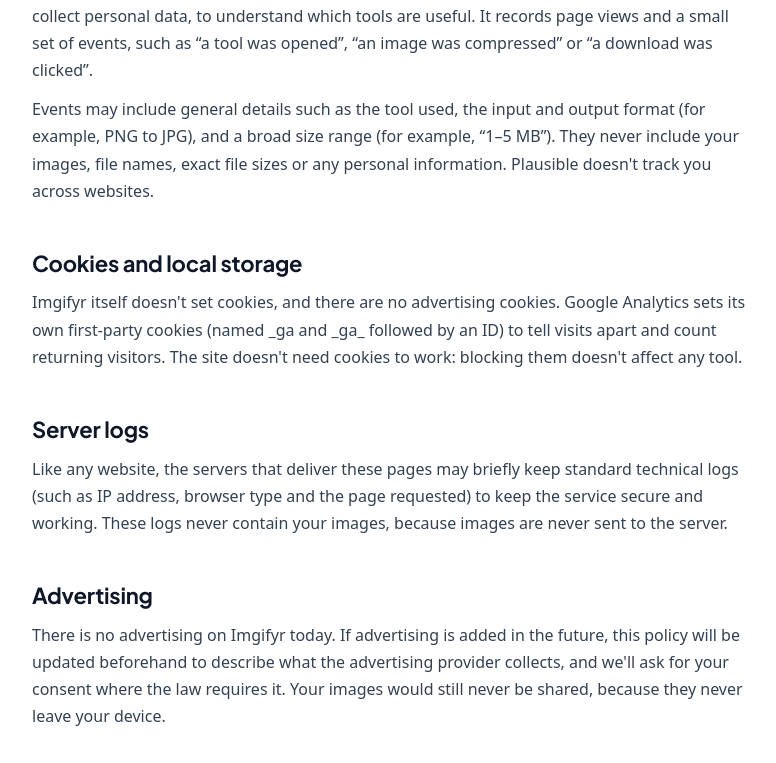
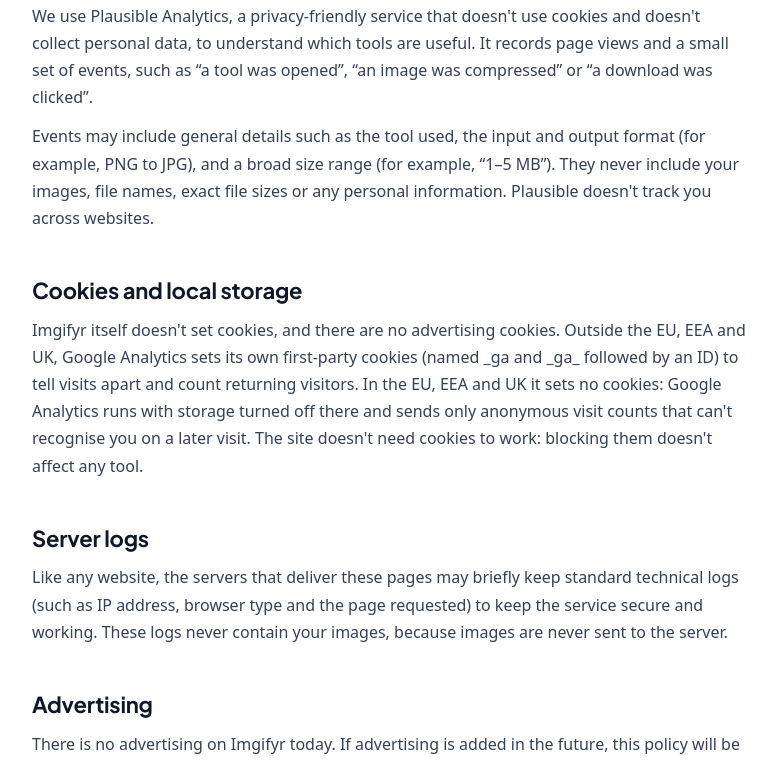
Before and after one commit to Rishabh90159/image-utility-platform, a Next.js app: page /privacy in a window 1280 px wide. Shown: the part 1497-2260 px from the top of the page, without its empty margins (248-1024 px from the left). Built offline with nearby package versions, Linux system fonts and the light colour scheme; no server answers.

Commit message:
update seting cookies for thuk and us

```diff
--- a/app/layout.tsx
+++ b/app/layout.tsx
@@ -25,6 +25,12 @@
   },
   formatDetection: { telephone: false, email: false, address: false },
 };
+
+/** EU member states, the rest of the EEA (Iceland, Liechtenstein, Norway) and the UK: ISO 3166-1 codes. */
+const CONSENT_REQUIRED_REGIONS = [
+  "AT", "BE", "BG", "HR", "CY", "CZ", "DK", "EE", "FI", "FR", "DE", "GR", "HU", "IE", "IT", "LV", "LT", "LU", "MT", "NL",
+  "PL", "PT", "RO", "SK", "SI", "ES", "SE", "IS", "LI", "NO", "GB",
+];
 
 export const viewport: Viewport = {
   themeColor: "#ffffff",
@@ -78,7 +84,13 @@
                 interaction, or 6 s after the page has loaded, so it never competes with the page while it
                 loads. Queued events, page_view included, are sent as soon as it arrives. */}
             <Script id="google-analytics" strategy="beforeInteractive">
-              {`window.dataLayer=window.dataLayer||[];window.gtag=function(){window.dataLayer.push(arguments)};gtag('js',new Date());gtag('config','${gaId}');` +
+              {`window.dataLayer=window.dataLayer||[];window.gtag=function(){window.dataLayer.push(arguments)};` +
+                // Consent Mode: in the EU/EEA and UK, where analytics cookies need prior consent, Google Analytics
+                // starts with storage denied, so it sets no cookies and sends only cookieless, anonymous pings.
+                // Google applies `region` from the visitor's location; everywhere else is unchanged.
+                `gtag('consent','default',{analytics_storage:'denied',ad_storage:'denied',ad_user_data:'denied',ad_personalization:'denied',region:${JSON.stringify(CONSENT_REQUIRED_REGIONS)}});` +
+                `gtag('set','ads_data_redaction',true);` +
+                `gtag('js',new Date());gtag('config','${gaId}');` +
                 `(function(){var done=false,events=['pointerdown','keydown','touchstart','scroll'];function load(){if(done)return;done=true;` +
                 `events.forEach(function(e){removeEventListener(e,load)});var s=document.createElement('script');s.async=true;` +
                 `s.src='https://www.googletagmanager.com/gtag/js?id=${gaId}';document.head.appendChild(s)}` +
--- a/app/privacy/page.tsx
+++ b/app/privacy/page.tsx
@@ -20,7 +20,7 @@
     <ContentPage
       title="Privacy policy"
       path="/privacy"
-      updated="2026-10-19"
+      updated="2026-10-20"
       intro={
         <p>
           The short version: your images are processed in your browser and are never uploaded to us or anyone else. There
@@ -86,7 +86,8 @@
             <a href="https://tools.google.com/dlpage/gaoptout" target="_blank" rel="noopener noreferrer">
               Google Analytics opt-out browser add-on
             </a>{" "}
-            or by blocking cookies for this site; every tool keeps working.
+            or by blocking cookies for this site; every tool keeps working. Visitors in the EU, EEA and UK are never given
+            Google Analytics cookies (see below).
           </p>
         </>
       ) : null}
@@ -115,7 +116,7 @@
       <h2>Cookies and local storage</h2>
       <p>
         {googleAnalyticsEnabled
-          ? `${siteConfig.name} itself doesn't set cookies, and there are no advertising cookies. Google Analytics sets its own first-party cookies (named _ga and _ga_ followed by an ID) to tell visits apart and count returning visitors. The site doesn't need cookies to work: blocking them doesn't affect any tool.`
+          ? `${siteConfig.name} itself doesn't set cookies, and there are no advertising cookies. Outside the EU, EEA and UK, Google Analytics sets its own first-party cookies (named _ga and _ga_ followed by an ID) to tell visits apart and count returning visitors. In the EU, EEA and UK it sets no cookies: Google Analytics runs with storage turned off there and sends only anonymous visit counts that can't recognise you on a later visit. The site doesn't need cookies to work: blocking them doesn't affect any tool.`
           : `${siteConfig.name} doesn't set cookies for tracking or advertising. The site doesn't require cookies to work.`}
       </p>
 
```
